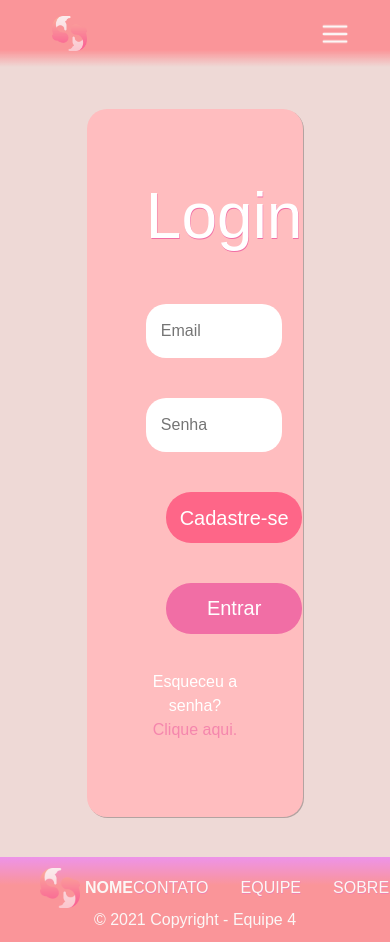
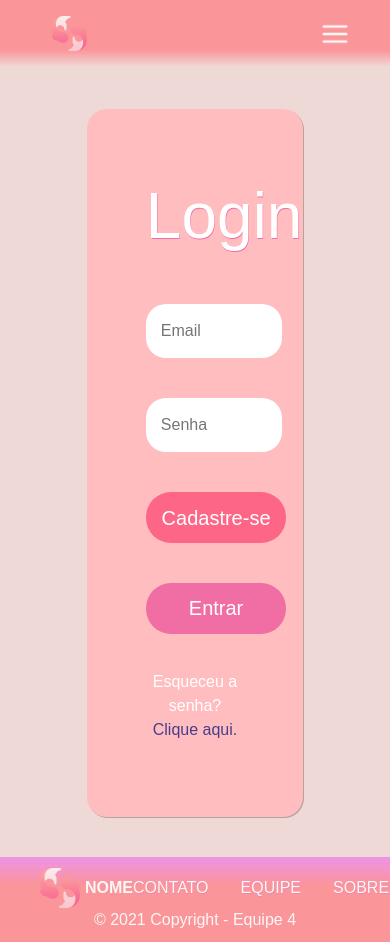
Before and after one commit to italoant/react-projeto-final, a React (Create React App) app: page /login in a window 390 px wide. Shown: the top 942 px of the page. Built offline with nearby package versions, Linux system fonts and the light colour scheme; the HTML template or start-up script is replaced by a standard one.

Commit message:
responsividade tela login

```diff
--- a/src/pages/Login/Style.js
+++ b/src/pages/Login/Style.js
@@ -43,7 +43,7 @@ export const Formulario = styled.form`
     }
 
     #contato{
-        color: #F586AD;
+        color: #483D8B;
         text-decoration: none;
     }
 
@@ -116,4 +116,11 @@ export const Botao = styled.button`
 
             width: 35vw;
        }
+
+
+       @media (max-width: 775px){
+
+           margin-left: 0;
+           width: 36vw;
+       }
 `
```
